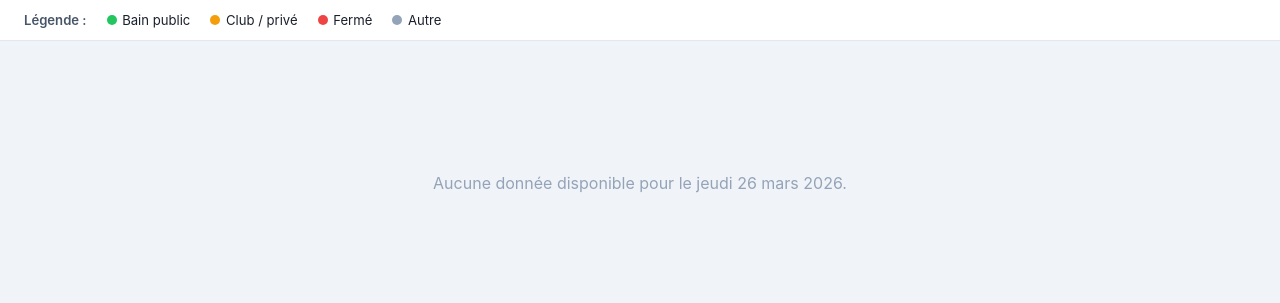
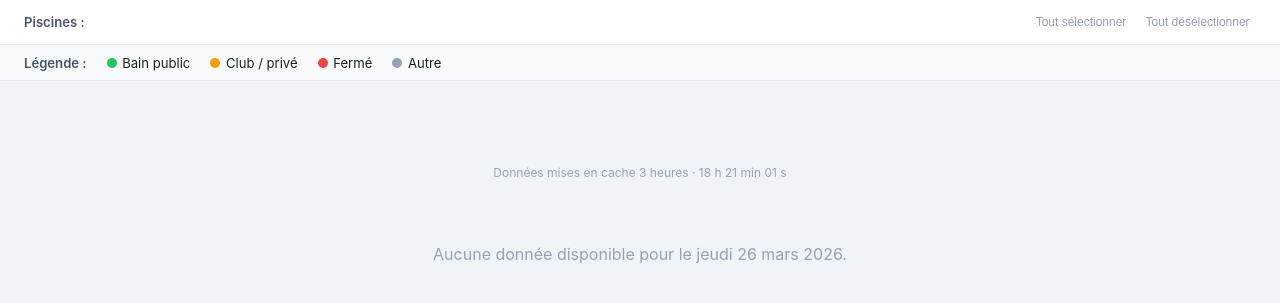
Before and after one commit to andre-hub44/Pool-App, a FastAPI app: page / in a window 1280 px wide. Shown: the part 62-365 px from the top of the page. Run offline with FastAPI, Linux system fonts and the light colour scheme; data that the repository does not hold is empty.

Commit message:
Add multi-select pool filter with toggle chips
Co-Authored-By: Claude Sonnet 4.6 <noreply@anthropic.com>

```diff
--- a/templates/index.html
+++ b/templates/index.html
@@ -66,13 +66,88 @@
       font-size: 0.8rem;
     }
 
+    /* Filter bar */
+    .filter-bar {
+      padding: 0.75rem 1.5rem;
+      background: white;
+      border-bottom: 1px solid #e2e8f0;
+      display: flex;
+      align-items: center;
+      gap: 0.5rem;
+      flex-wrap: wrap;
+    }
+
+    .filter-label {
+      font-size: 0.82rem;
+      font-weight: 600;
+      color: #475569;
+      margin-right: 0.25rem;
+      white-space: nowrap;
+    }
+
+    .filter-chip {
+      display: inline-flex;
+      align-items: center;
+      gap: 0.3rem;
+      padding: 0.3rem 0.7rem;
+      border-radius: 999px;
+      border: 1.5px solid #e2e8f0;
+      background: #f8fafc;
+      color: #475569;
+      font-size: 0.78rem;
+      font-weight: 500;
+      cursor: pointer;
+      transition: all 0.15s;
+      user-select: none;
+      white-space: nowrap;
+    }
+
+    .filter-chip:hover {
+      border-color: #1a56db;
+      color: #1a56db;
+    }
+
+    .filter-chip.active {
+      background: #1a56db;
+      border-color: #1a56db;
+      color: white;
+    }
+
+    .filter-chip .check {
+      font-size: 0.7rem;
+      opacity: 0;
+      transition: opacity 0.1s;
+    }
+
+    .filter-chip.active .check { opacity: 1; }
+
+    .filter-actions {
+      display: flex;
+      gap: 0.4rem;
+      margin-left: auto;
+    }
+
+    .filter-action-btn {
+      font-size: 0.75rem;
+      color: #94a3b8;
+      background: none;
+      border: none;
+      cursor: pointer;
+      padding: 0.2rem 0.4rem;
+      border-radius: 4px;
+      transition: color 0.15s;
+    }
+
+    .filter-action-btn:hover { color: #1a56db; }
+
+    /* Legend */
     .legend {
-      padding: 0.75rem 1.5rem;
+      padding: 0.6rem 1.5rem;
       display: flex;
       gap: 1.25rem;
       align-items: center;
       flex-wrap: wrap;
-      background: white;
+      background: #f8fafc;
       border-bottom: 1px solid #e2e8f0;
       font-size: 0.82rem;
     }
@@ -186,9 +261,7 @@
       line-height: 1.4;
     }
 
-    .session-detail {
-      flex: 1;
-    }
+    .session-detail { flex: 1; }
 
     .session-activity {
       font-size: 0.88rem;
@@ -251,6 +324,15 @@
   </div>
 </header>
 
+<div class="filter-bar" id="filter-bar">
+  <span class="filter-label">Piscines :</span>
+  <!-- chips injected by JS -->
+  <div class="filter-actions">
+    <button class="filter-action-btn" onclick="selectAll()">Tout sélectionner</button>
+    <button class="filter-action-btn" onclick="selectNone()">Tout désélectionner</button>
+  </div>
+</div>
+
 <div class="legend">
   <span style="font-weight:600; color:#475569;">Légende :</span>
   <span class="legend-item"><span class="dot dot-public"></span> Bain public</span>
@@ -277,13 +359,19 @@
     "Centre du Sablon",
   ];
 
+  // Tracks which pools are selected (populated after first load)
+  let selectedPools = new Set(POOL_ORDER);
+  // All pools that actually have data
+  let allPools = [];
+  // Last loaded sessions
+  let lastSessions = [];
+
   function todayStr() {
     return new Date().toISOString().slice(0, 10);
   }
 
   function formatTime(isoStr) {
     if (!isoStr) return "—";
-    // Convert UTC to local time
     const d = new Date(isoStr);
     return d.toLocaleTimeString("fr-CA", { hour: "2-digit", minute: "2-digit", hour12: false });
   }
@@ -317,6 +405,47 @@
     return groups;
   }
 
+  // Build filter chips from pool list
+  function buildFilterChips(pools) {
+    const bar = document.getElementById("filter-bar");
+    const actions = bar.querySelector(".filter-actions");
+
+    // Remove old chips
+    bar.querySelectorAll(".filter-chip").forEach(c => c.remove());
+
+    for (const pool of pools) {
+      const chip = document.createElement("span");
+      chip.className = "filter-chip" + (selectedPools.has(pool) ? " active" : "");
+      chip.dataset.pool = pool;
+      chip.innerHTML = `<span class="check">✓</span> ${pool}`;
+      chip.addEventListener("click", () => togglePool(pool, chip));
+      bar.insertBefore(chip, actions);
+    }
+  }
+
+  function togglePool(pool, chip) {
+    if (selectedPools.has(pool)) {
+      selectedPools.delete(pool);
+      chip.classList.remove("active");
+    } else {
+      selectedPools.add(pool);
+      chip.classList.add("active");
+    }
+    renderContent();
+  }
+
+  function selectAll() {
+    allPools.forEach(p => selectedPools.add(p));
+    document.querySelectorAll(".filter-chip").forEach(c => c.classList.add("active"));
+    renderContent();
+  }
+
+  function selectNone() {
+    selectedPools.clear();
+    document.querySelectorAll(".filter-chip").forEach(c => c.classList.remove("active"));
+    renderContent();
+  }
+
   function renderBadge(type) {
     const labels = { public: "Public", club: "Club", closed: "Fermé", other: "Autre" };
     return `<span class="badge badge-${type}">${labels[type] || type}</span>`;
@@ -326,7 +455,6 @@
     const timeStr = s.start
       ? `${formatTime(s.start)} – ${formatTime(s.end)}`
       : s.note || "—";
-
     const activity = s.activity || "";
     const description = s.description || "";
     const note = s.start ? (s.note || "") : "";
@@ -360,46 +488,74 @@
       </div>`;
   }
 
+  function renderContent() {
+    const dateStr = document.getElementById("date-input").value;
+    const content = document.getElementById("content");
+
+    if (!lastSessions.length) {
+      content.innerHTML = `<div class="no-data">Aucune donnée disponible pour le ${formatDateLabel(dateStr)}.</div>`;
+      return;
+    }
+
+    const filtered = lastSessions.filter(s => selectedPools.has(s.pool));
+    const groups = groupByPool(filtered);
+
+    if (!Object.keys(groups).length) {
+      content.innerHTML = `<div class="no-data">Aucune piscine sélectionnée.</div>`;
+      return;
+    }
+
+    const rendered = new Set();
+    let html = `<p style="font-size:0.82rem;color:#64748b;margin-bottom:0.75rem;">${formatDateLabel(dateStr)}</p>`;
+
+    for (const pool of POOL_ORDER) {
+      if (groups[pool]) {
+        html += renderPool(pool, groups[pool]);
+        rendered.add(pool);
+      }
+    }
+    for (const pool of Object.keys(groups)) {
+      if (!rendered.has(pool)) html += renderPool(pool, groups[pool]);
+    }
+
+    content.innerHTML = html;
+  }
+
   async function loadDate(dateStr) {
     const status = document.getElementById("status");
-    const content = document.getElementById("content");
     const cacheNote = document.getElementById("cache-note");
 
     status.innerHTML = `<span class="spinner"></span> Chargement…`;
-    content.innerHTML = "";
+    document.getElementById("content").innerHTML = "";
     cacheNote.style.display = "none";
 
     try {
       const resp = await fetch(`/api/sessions?date=${dateStr}`);
       if (!resp.ok) throw new Error(`HTTP ${resp.status}`);
-      const sessions = await resp.json();
+      lastSessions = await resp.json();
 
       status.innerHTML = "";
 
-      if (!sessions.length) {
-        content.innerHTML = `<div class="no-data">Aucune donnée disponible pour le ${formatDateLabel(dateStr)}.</div>`;
-        return;
+      // Build pool list from data (preserving order)
+      const poolsInData = [];
+      const seen = new Set();
+      for (const pool of POOL_ORDER) {
+        if (lastSessions.some(s => s.pool === pool) && !seen.has(pool)) {
+          poolsInData.push(pool);
+          seen.add(pool);
+        }
+      }
+      for (const s of lastSessions) {
+        if (!seen.has(s.pool)) { poolsInData.push(s.pool); seen.add(s.pool); }
       }
 
-      const groups = groupByPool(sessions);
+      // Add any new pools to selection by default
+      poolsInData.forEach(p => { if (!allPools.includes(p)) selectedPools.add(p); });
+      allPools = poolsInData;
 
-      // Render in defined order, then any remaining pools
-      const rendered = new Set();
-      let html = `<p style="font-size:0.82rem;color:#64748b;margin-bottom:0.75rem;">${formatDateLabel(dateStr)}</p>`;
+      buildFilterChips(allPools);
+      renderContent();
 
-      for (const pool of POOL_ORDER) {
-        if (groups[pool]) {
-          html += renderPool(pool, groups[pool]);
-          rendered.add(pool);
-        }
-      }
-      for (const pool of Object.keys(groups)) {
-        if (!rendered.has(pool)) {
-          html += renderPool(pool, groups[pool]);
-        }
-      }
-
-      content.innerHTML = html;
       cacheNote.textContent = "Données mises en cache 3 heures · " + new Date().toLocaleTimeString("fr-CA");
       cacheNote.style.display = "block";
 
@@ -410,9 +566,8 @@
 
   // Init
   const input = document.getElementById("date-input");
-  const today = todayStr();
-  input.value = today;
-  loadDate(today);
+  input.value = todayStr();
+  loadDate(todayStr());
 </script>
 </body>
 </html>
```
